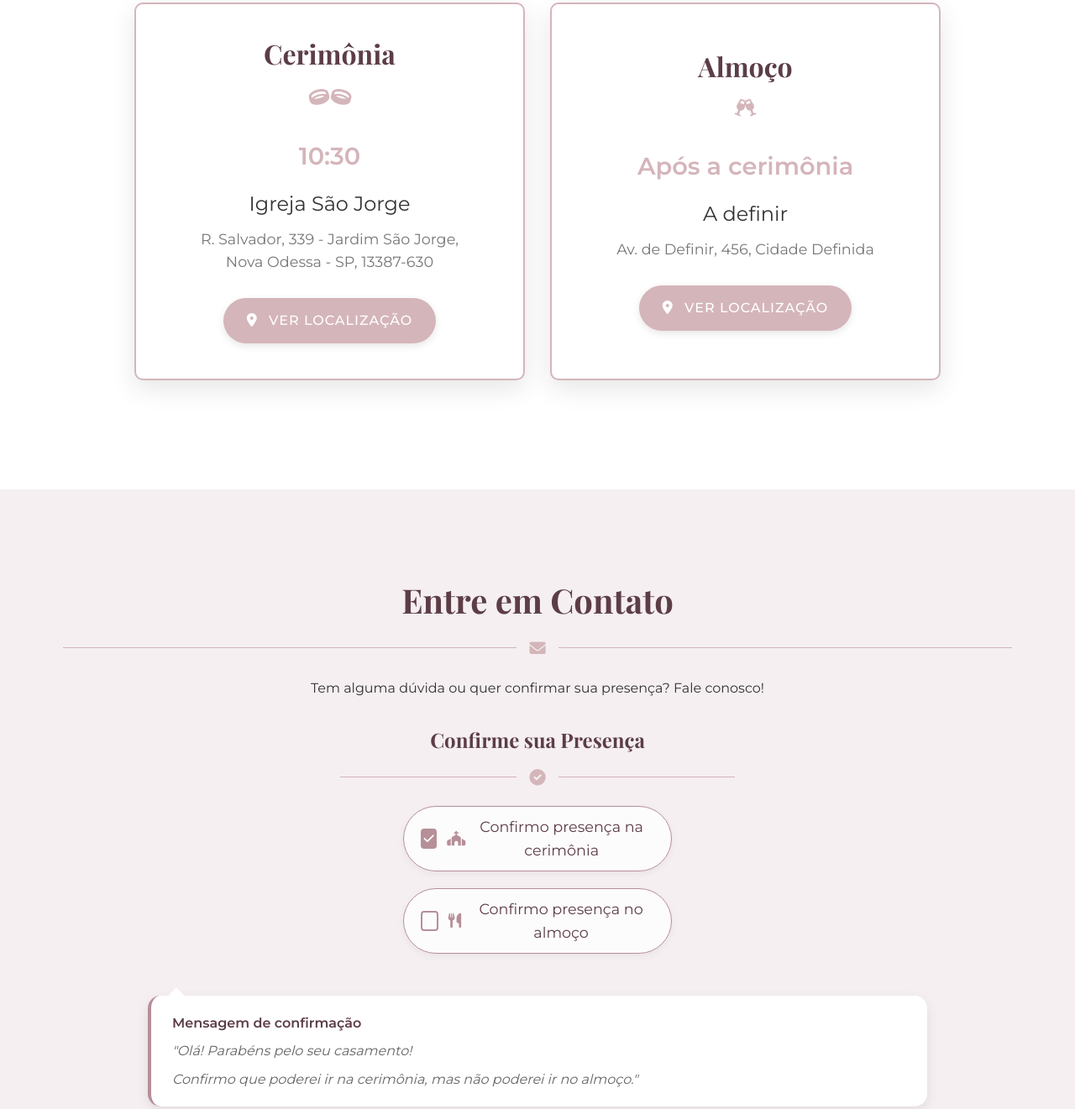
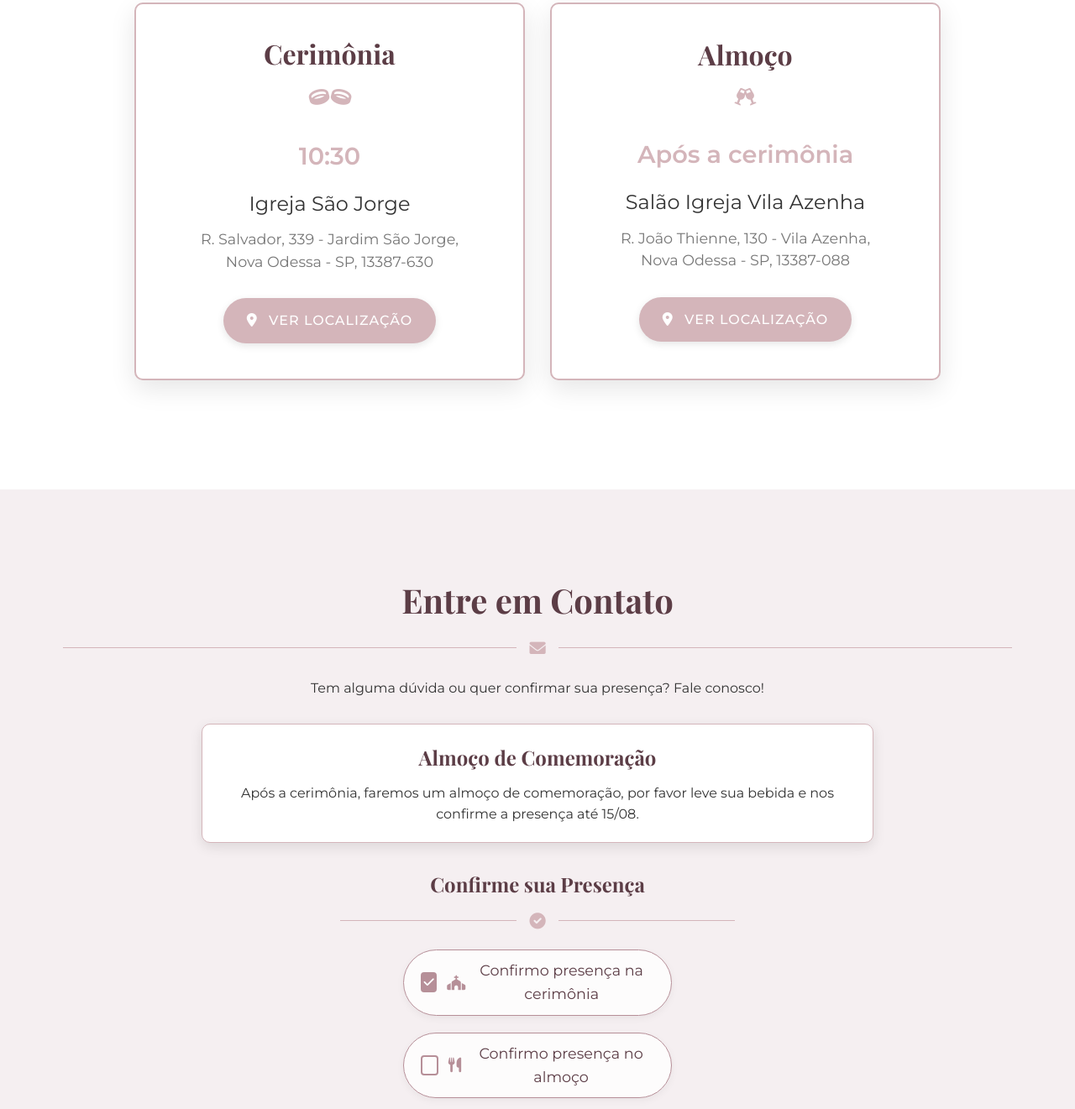
Before and after one commit to casamentoAlessandraELucas/convite, a plain HTML site: page index.html in a window 1280 px wide. Shown: the part 1106-2427 px from the top of the page at 84% size. Drawn offline with nearby package versions, Linux system fonts and the light colour scheme; a web font is replaced by a local one.

Commit message:
update: added lunch location and info, changed countdown message

```diff
--- a/index.html
+++ b/index.html
@@ -84,9 +84,9 @@ Queremos muito você conosco para celebrar nosso casamento e o início da nossa
                         <h3>Almoço</h3>
                         <div class="divider"><i class="fas fa-glass-cheers"></i></div>
                         <p class="time">Após a cerimônia</p>
-                        <p class="location">A definir</p>
-                        <p class="address">Av. de Definir, 456, Cidade Definida</p>
-                        <a href="https://maps.google.com/?q=Salão+Palácio+Dourado+Cidade" class="btn" target="_blank">
+                        <p class="location">Salão Igreja Vila Azenha</p>
+                        <p class="address">R. João Thienne, 130 - Vila Azenha, Nova Odessa - SP, 13387-088</p>
+                        <a href="https://www.google.com/maps/place/R.+Joao+Thienne,+130+-+Vila+Azenha,+Nova+Odessa+-+SP,+13387-088/@-22.770891,-47.293977,17z/data=!3m1!4b1!4m6!3m5!1s0x94c8977e0c1581bf:0xcf8440e9127e7600!8m2!3d-22.770896!4d-47.2914021!16s%2Fg%2F11qt2m3dlw?entry=ttu&g_ep=EgoyMDI1MDcyMC4wIKXMDSoASAFQAw%3D%3D" class="btn" target="_blank">
                             <i class="fas fa-map-marker-alt"></i> Ver Localização
                         </a>
                     </div>
@@ -99,6 +99,11 @@ Queremos muito você conosco para celebrar nosso casamento e o início da nossa
                 <h2>Entre em Contato</h2>
                 <div class="divider"><i class="fas fa-envelope"></i></div>
                 <p>Tem alguma dúvida ou quer confirmar sua presença? Fale conosco!</p>
+
+                <div class="lunch-info">
+                    <h3>Almoço de Comemoração</h3>
+                    <p>Após a cerimônia, faremos um almoço de comemoração, por favor leve sua bebida e nos confirme a presença até 15/08.</p>
+                </div>
 
                 <div class="confirmation-options">
                     <h3>Confirme sua Presença</h3>
@@ -134,7 +139,7 @@ Queremos muito você conosco para celebrar nosso casamento e o início da nossa
 
         <section class="countdown-section">
             <div class="container">
-                <h2>Gostariamos muito de entregar o convite pessoalmente, mas estamos atrasados para o grande dia! Faltam apenas:</h2>
+                <h2>Contagem Regressiva para o Grande Dia</h2>
                 <div class="divider"><i class="fas fa-hourglass-half"></i></div>
                 <div id="countdown">
                     <div class="countdown-item">
```
